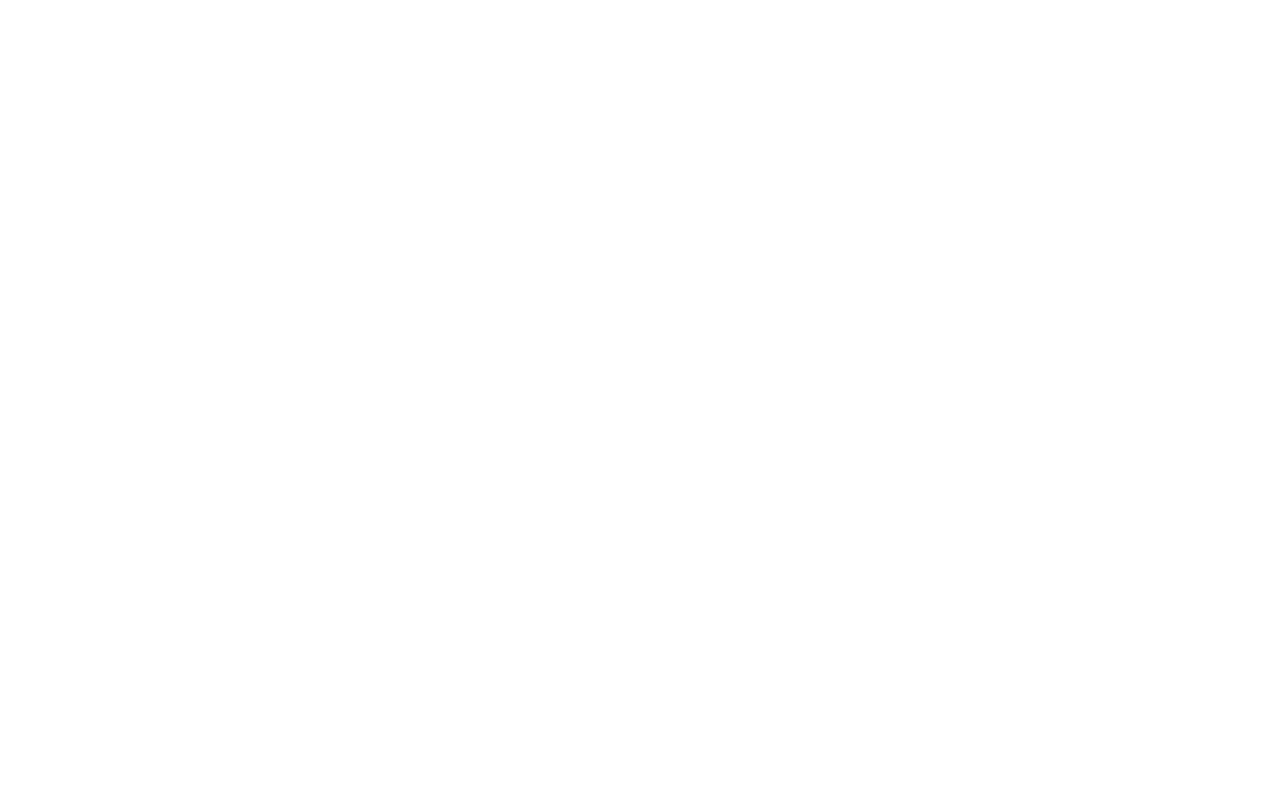
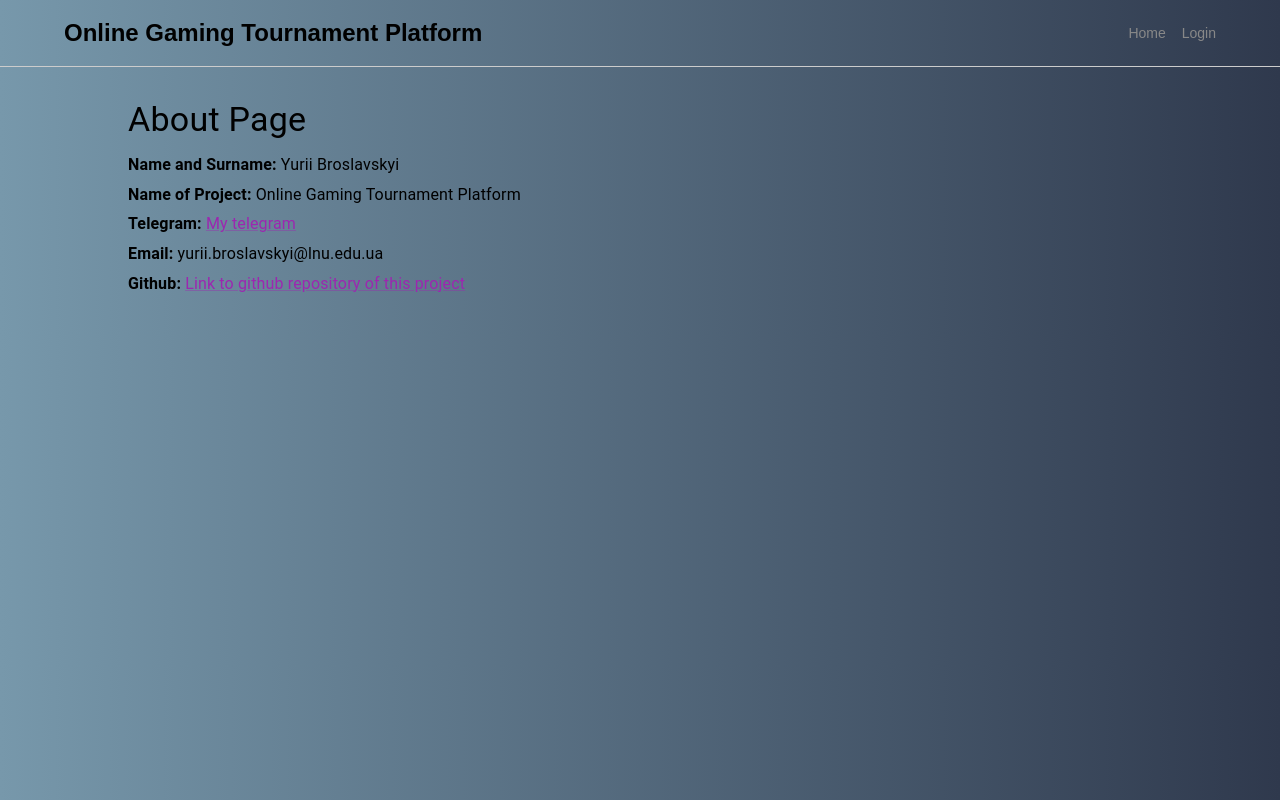
Before and after one commit to YuriiBroslavskyi/Broslavskyi.University.Online-Gaming-Tournament-Platform, a React (Create React App) app in the folder client/: page /about in a window 1280 px wide. Before the commit this address had no page. Built offline with nearby package versions, Linux system fonts and the light colour scheme; no server answers.

Commit message:
add About page

```diff
--- a/client/package.json
+++ b/client/package.json
@@ -3,6 +3,9 @@
   "version": "0.1.0",
   "private": true,
   "dependencies": {
+    "@emotion/react": "^11.11.4",
+    "@emotion/styled": "^11.11.5",
+    "@mui/material": "^5.15.16",
     "@testing-library/jest-dom": "^5.17.0",
     "@testing-library/react": "^13.4.0",
     "@testing-library/user-event": "^13.5.0",
--- a/client/src/components/Header.jsx
+++ b/client/src/components/Header.jsx
@@ -87,6 +87,17 @@
                             >
                                 Feedback
                             </NavLink>
+
+                            <NavLink
+                                to='/about'
+                                className={({ isActive }) =>
+                                    isActive
+                                        ? 'navbar__link navbar__link--active'
+                                        : 'navbar__link'
+                                }
+                            >
+                                About
+                            </NavLink>
                         </> :
                         <NavLink
                             to='/login'
@@ -98,6 +109,8 @@
                         >
                             Login
                         </NavLink>
+
+
                 }
 
 
--- /dev/null
+++ b/client/src/pages/About.jsx
@@ -0,0 +1,37 @@
+import React from 'react';
+import { Typography, Button } from '@mui/material';
+import Link from '@mui/material/Link';
+
+const AboutPage = () => {
+
+    return (
+        <div>
+            <Typography variant="h4" gutterBottom>
+                About Page
+            </Typography>
+            <Typography variant="body1" gutterBottom>
+                <strong>Name and Surname:</strong> Yurii Broslavskyi
+            </Typography>
+            <Typography variant="body1" gutterBottom>
+                <strong>Name of Project:</strong> Online Gaming Tournament Platform
+            </Typography>
+            <Typography variant="body1" gutterBottom>
+                <strong>Telegram:</strong>{' '}
+                <Link href="https://t.me/Yura_ne_yura" target="_blank" rel="noopener" color="secondary">
+                    My telegram
+                </Link>
+            </Typography>
+            <Typography variant="body1" gutterBottom>
+                <strong>Email:</strong> yurii.broslavskyi@lnu.edu.ua
+            </Typography>
+            <Typography variant="body1" gutterBottom>
+                <strong>Github:</strong>{' '}
+                <Link href="https://github.com/YuriiBroslavskyi/Broslavskyi.University.Online-Gaming-Tournament-Platform" target="_blank" rel="noopener" color="secondary">
+                    Link to github repository of this project
+                </Link>
+            </Typography>
+        </div>
+    );
+};
+
+export default AboutPage;
--- a/client/src/router.js
+++ b/client/src/router.js
@@ -8,6 +8,7 @@
 import { LeagueJoining } from './pages/LeagueJoining';
 import { LatestEvents } from './pages/LatestEvents';
 import { CreateFeedback } from './pages/Feedback';
+import AboutPage from './pages/About';
 
 export const Router = () => {
     return (
@@ -21,6 +22,7 @@
                     <Route path='league-joining/' element={<LeagueJoining />} />
                     <Route path='latest-events/' element={<LatestEvents />} />
                     <Route path='feedback/' element={<CreateFeedback />} />
+                    <Route path='about/' element={<AboutPage />} />
                 </Route>
             </Routes>
         </BrowserRouter>
```
Also changed, not shown: 1 other file (tests, documents, lock files or other folders).
